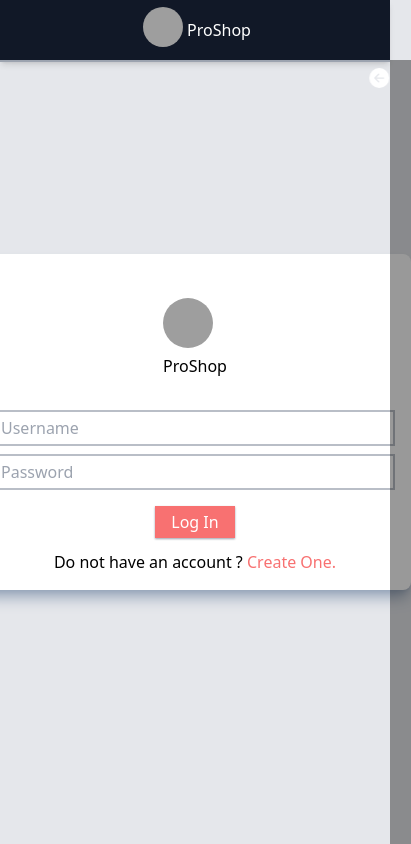
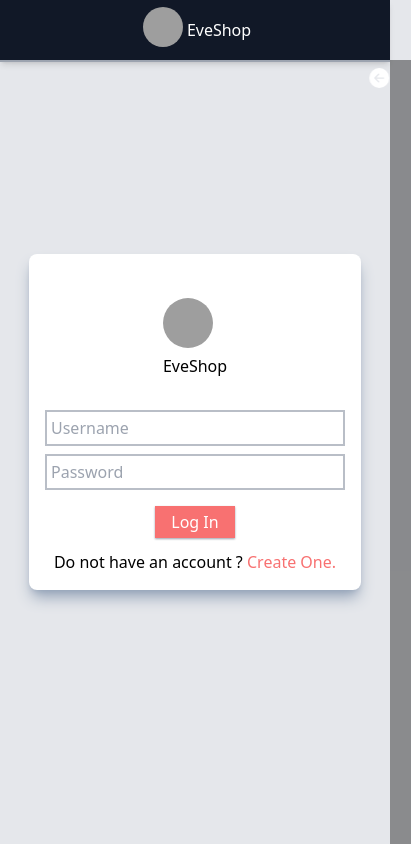
Before and after one commit to maarwanali/Pro-Shop, a Next.js app: page /signin in a window 390 px wide. Shown: the whole page, 411 px wide, since content can reach past the window. Built offline with nearby package versions, Linux system fonts and the light colour scheme; grey boxes are pictures that could not be loaded.

Commit message:
Changing name

```diff
--- a/components/CreateProduct.js
+++ b/components/CreateProduct.js
@@ -47,7 +47,7 @@ function CreateProduct() {
           ADD NEW PRODUCT
         </h1>
         <form
-          action="http://localhost:3000/api/products"
+          action="https://pro-shop-swart.vercel.app/api/products"
           encType="multipart/form-data"
           onSubmit={submitProduct}
           method="POST"
--- a/components/Footer.js
+++ b/components/Footer.js
@@ -16,7 +16,7 @@ function Footer() {
               className="w-[50px] rounded-full  m-1"
             />
           </div>
-          <h3 className=" text-xl ">ProShop</h3>
+          <h3 className=" text-xl ">EveShop</h3>
         </div>
 
         <div className=" my-5 w-[100%] flex justify-around text-sm ">
--- a/components/Navbar.js
+++ b/components/Navbar.js
@@ -79,7 +79,7 @@ function Navbar() {
               className=" rounded-full "
             />
           </div>
-          <h3 className="">ProShop</h3>
+          <h3 className="">EveShop</h3>
         </div>
         {/* absolute sm:flex-col my-5 top-0 right-0 bg-black z-20 w-[300px] h-[200px]  */}
         <ClickAwayListener onClickAway={handleClickAway}>
--- a/pages/about-us.js
+++ b/pages/about-us.js
@@ -13,7 +13,7 @@ function About() {
             height="40px"
             className=" rounded-full  m-1"
           />
-          <h1>ProShop</h1>
+          <h1>EveShop</h1>
         </div>
 
         <p className=" text-lg opacity-70 my-9">
--- a/pages/order/[orderID].js
+++ b/pages/order/[orderID].js
@@ -88,7 +88,7 @@ function Myorder({ order, user, products }) {
             onClick={handleDelete}
             className="bg-red-400 text-white py-1 px-5 shadow-md shadow-slate-500 text-lg my-10 hover:bg-red-600 "
           >
-            Cancle Order.
+            Cancel Order.
           </button>
         </div>
       </div>
--- a/pages/register.js
+++ b/pages/register.js
@@ -5,6 +5,7 @@ import { ToastContainer, toast } from "react-toastify";
 import { useRouter } from "next/router";
 import { useDispatch } from "react-redux";
 import { PuplishUser } from "../slices/UserSlice";
+import Image from "next/image";
 
 export default function Register() {
   const dispatch = useDispatch();
@@ -120,12 +121,14 @@ export default function Register() {
           )}
 
           <div className="my-5">
-            <img
+            <Image
               src="https://www.kindpng.com/picc/m/249-2492288_camera-lens-vector-png-transparent-png.png"
               alt="logo"
+              width="50px"
+              height="50px"
               className="w-[40px] rounded-full  m-1"
             />
-            <h1>ProShop</h1>
+            <h1>EveShop</h1>
           </div>
           <input
             type="text"
--- a/pages/signin.js
+++ b/pages/signin.js
@@ -112,7 +112,7 @@ function Signin() {
                 height="50px"
                 className="rounded-full  m-1"
               />
-              <h1>ProShop</h1>
+              <h1>EveShop</h1>
             </div>
             <input
               type="text"
--- a/styles/globals.css
+++ b/styles/globals.css
@@ -11,7 +11,7 @@ body {
 }
 
 .lhover {
-  @apply py-2 px-4 rounded-md mx-5;
+  @apply py-2 px-1 sm:px-4 rounded-md mx-5;
 }
 .canon:hover {
   @apply bg-white text-red-700 font-bold transition-all duration-200;
@@ -30,7 +30,7 @@ body {
 }
 
 .input {
-  @apply my-1 w-[400px] p-1 outline-none border-gray-400 border-2 border-opacity-70;
+  @apply my-1 w-[300px] sm:w-[400px] p-1 outline-none border-gray-400 border-2 border-opacity-70;
 }
 
 .properties {
```
